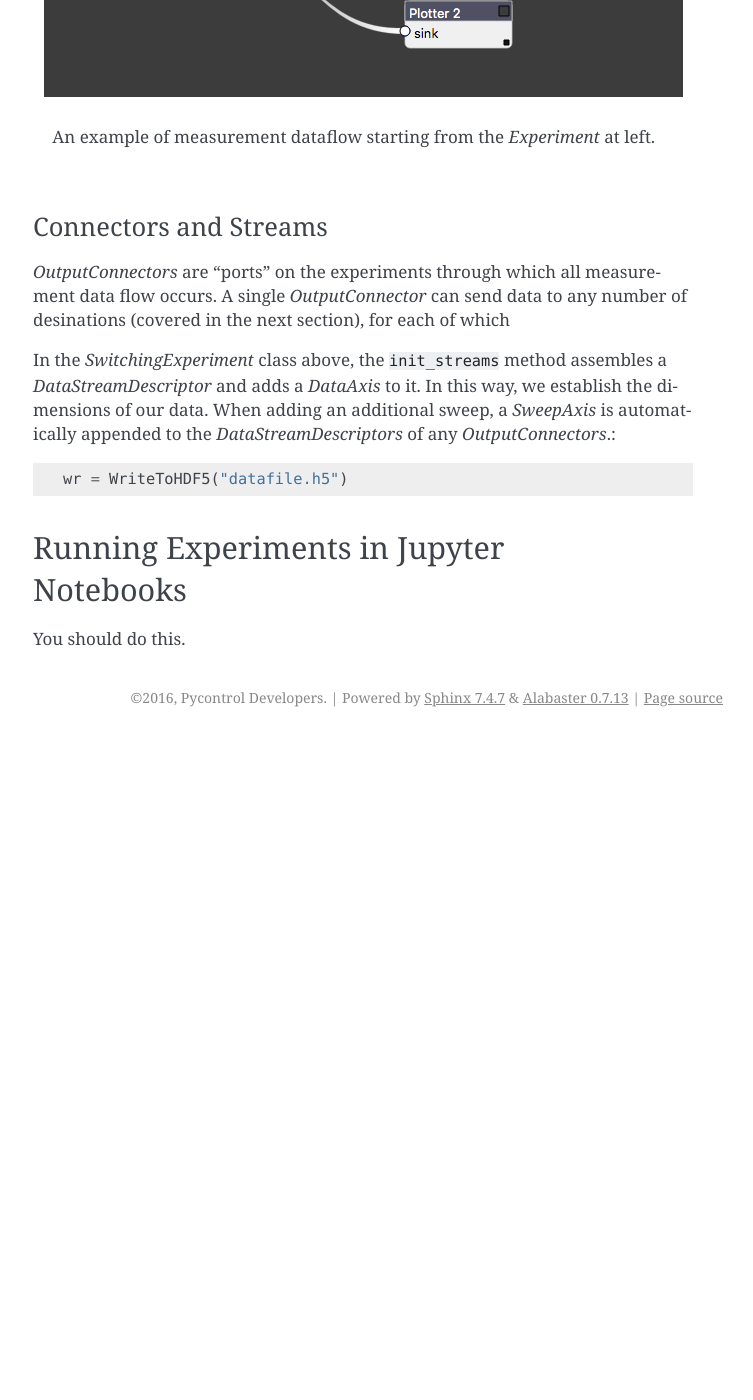
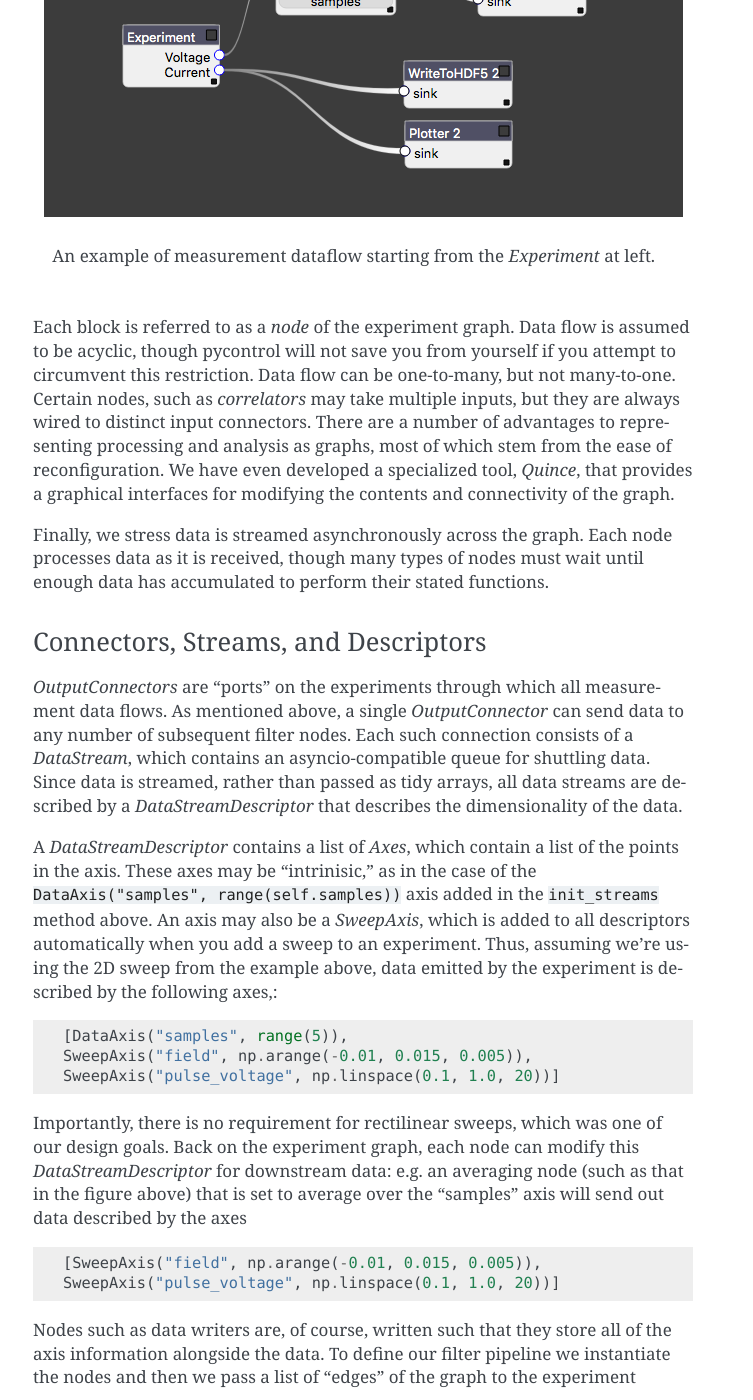
Before and after one commit to BBN-Q/Auspex, a Sphinx documentation site: the page built from doc/experiments.rst, in a window 1280 px wide and 1400 px high, scrolled down 2717 px. Shown: the whole window, without its empty margins (387-1140 px from the left). Built offline with Sphinx 7.4.7, drawn with Linux system fonts in a browser that asks for light colours; pages that are not in the unit, such as notebooks, are missing from menus; before the commit the page ends 3454 px from its top, so only the background shows below that; some of the changed text lies outside the part shown.

Commit message:
More docs.

```diff
--- a/doc/experiments.rst
+++ b/doc/experiments.rst
@@ -23,7 +23,7 @@ Instantiating a few *Instrument* classes as decribed in the :ref:`relevant docum
 
     avg_res_vals = np.mean(resistance, axis=0)
 
-We have omitted a number of configuration commands for brevity. The above script works perfectly well if we always perform the exact same measurement, i.e. we hold the field and pulse amplitude fixed but vary its duration. This is normally an unrealistic restriction, since the experimentor more often than not will want to repeat the same fundamental measurement for any numbe of sweep conditions.
+We have omitted a number of configuration commands for brevity. The above script works perfectly well if we always perform the exact same measurement, i.e. we hold the field and pulse amplitude fixed but vary its duration. This is normally an unrealistic restriction, since the experimentor more often than not will want to repeat the same fundamental measurement for any number of sweep conditions.
 
 Defining Experiments
 ********************
@@ -42,15 +42,16 @@ Therefore, we recommend that users package their measurements into *Experiments*
         # Constants
         samples = 5
 
-        # Instruments
+        # Instruments, connections aren't made until run_sweeps called
         pspl  = Picosecond10070A("GPIB0::24::INSTR")
         mag   = AMI430("192.168.5.109")
         keith = Keithley2400("GPIB0::25::INSTR")
 
         def init_instruments(self):
-            # Instrument initialization goes here
+            # Instrument initialization goes here, and is run
+            # automatically by run_sweeps
 
-            # Assign methods
+            # Assign methods to parameters
             self.field.assign_method(self.mag.set_field)
             self.pulse_duration.assign_method(self.pspl.set_duration)
             self.pulse_voltage.assign_method(self.pspl.set_voltage)
@@ -61,14 +62,19 @@ Therefore, we recommend that users package their measurements into *Experiments*
             self.field.add_post_push_hook(lambda: time.sleep(0.1))
 
         def init_streams(self):
-            self.resistance.add_axis(DataAxis("samples",
-                                              range(self.samples)))
+            # Establish the "intrinsic" data dimensions
+            # run by run_sweeps.
+            ax = DataAxis("samples", range(self.samples))
+            self.resistance.add_axis(ax)
 
         async def run(self):
+            # This is the inner loop, which is run for each set of
+            # sweep parameters by run_sweeps. Data is pushed out
+            # to the world through the output connectors.
             pspl.trigger()
             await self.resistance.push(keith.resistance)
 
-Here the control parameters, output data connectors, and the central measurement have crystallized into separate entities. To run the same experiment as was performed above, we must add a *sweep* to the experiment,::
+Here the control parameters, data flow, and the central measurement "kernel" have crystallized into separate entities. To run the same experiment as was performed above, we add a *sweep* to the experiment,::
 
     # Define a 1D sweep
     exp = SwitchingExperiment()
@@ -85,29 +91,46 @@ but we can at this point sweep any *Parameter* or a combination thereof: ::
 
 These sweeps can be based on *Parameter* tuples in order to accomodate non-rectilinear sweeps, and can be made adaptive by specifying convergence criteria that can modifying the sweeps on the fly. Full documentation is provided here. The time spent writing a full *Experiment* often pays dividends in terms of flexibility.
 
-
 The Measurement Pipeline
 ************************
 
-The central ``run`` method of an *Experiment* should not need to worry about file IO and plotting, nor should we bake common analysis routines (filtering, plotting, etc.) into the code that is only responsible for taking data. Therefore, pycontrol relegates these tasks to the measurement pipeline, which provides dataflow such as that in the image below.
+The central ``run`` method of an *Experiment* should not need to worry about file IO and plotting, nor should we bake common analysis routines (filtering, plotting, etc.) into the code that is only responsible for taking data. Pycontrol relegates these tasks to the measurement pipeline, which provides dataflow such as that in the image below.
 
 .. figure:: images/ExperimentFlow.png
    :align: center
 
    An example of measurement dataflow starting from the *Experiment* at left.
 
-Connectors and Streams
-######################
+Each block is referred to as a *node* of the experiment graph. Data flow is assumed to be acyclic, though pycontrol will not save you from yourself if you attempt to circumvent this restriction. Data flow can be one-to-many, but not many-to-one. Certain nodes, such as *correlators* may take multiple inputs, but they are always wired to distinct input connectors. There are a number of advantages to representing processing and analysis as graphs, most of which stem from the ease of reconfiguration. We have even developed a specialized tool, *Quince*, that provides a graphical interfaces for modifying the contents and connectivity of the graph.
 
-*OutputConnectors* are "ports" on the experiments through which all measurement data flow occurs. A single *OutputConnector* can send data to any number of desinations (covered in the next section), for each of which
+Finally, we stress data is streamed asynchronously across the graph. Each node processes data as it is received, though many types of nodes must wait until enough data has accumulated to perform their stated functions.
 
-In the *SwitchingExperiment* class above, the ``init_streams`` method assembles a *DataStreamDescriptor* and adds a *DataAxis* to it. In this way, we establish the dimensions of our data. When adding an additional sweep, a *SweepAxis* is automatically appended to the *DataStreamDescriptors* of any *OutputConnectors*.::
+Connectors, Streams, and Descriptors
+####################################
 
+*OutputConnectors* are "ports" on the experiments through which all measurement data flows. As mentioned above, a single *OutputConnector* can send data to any number of subsequent filter nodes. Each such connection consists of a *DataStream*, which contains an asyncio-compatible queue for shuttling data. Since data is streamed, rather than passed as tidy arrays, all data streams are described by a *DataStreamDescriptor* that describes the dimensionality of the data.
 
+A *DataStreamDescriptor* contains a list of *Axes*, which contain a list of the points in the axis. These axes may be "intrinisic," as in the case of the ``DataAxis("samples", range(self.samples))`` axis added in the ``init_streams`` method above. An axis may also be a *SweepAxis*, which is added to all descriptors automatically when you add a sweep to an experiment. Thus, assuming we're using the 2D sweep from the example above, data emitted by the experiment is described by the following axes,::
 
-    wr = WriteToHDF5("datafile.h5")
+    [DataAxis("samples", range(5)),
+    SweepAxis("field", np.arange(-0.01, 0.015, 0.005)),
+    SweepAxis("pulse_voltage", np.linspace(0.1, 1.0, 20))]
 
+Importantly, there is no requirement for rectilinear sweeps, which was one of our design goals. Back on the experiment graph, each node can modify this *DataStreamDescriptor* for downstream data: e.g. an averaging node (such as that in the figure above) that is set to average over the "samples" axis will send out data described by the axes ::
 
+    [SweepAxis("field", np.arange(-0.01, 0.015, 0.005)),
+    SweepAxis("pulse_voltage", np.linspace(0.1, 1.0, 20))]
+
+Nodes such as data writers are, of course, written such that they store all of the axis information alongside the data. To define our filter pipeline we instantiate the nodes and then we pass a list of "edges" of the graph to the experiment ::
+
+    exp   = SwitchingExperiment()
+    write = WriteToHDF5("filename.h5")
+    avg   = Averager(axis='samples')
+    links = [(exp.resistance, avg.sink),
+             (avg.final_average, write.sink)]
+    exp.set_graph(links)
+
+Since this is rather tedious to do manually for large sets of nodes, tools like *Quince* and *PyQLab* can be used to lessen the burden.
 
 Running Experiments in Jupyter Notebooks
 ****************************************
--- a/doc/index.rst
+++ b/doc/index.rst
@@ -46,5 +46,6 @@ Contents:
 
    Instrument Drivers <instruments>
    Defining Experiments <experiments>
+   Advanced Sweeps <sweeps>
    Integration with PyQLab/Quince <integration>
    Full API <api/pycontrol>
--- a/doc/instruments.rst
+++ b/doc/instruments.rst
@@ -1,5 +1,5 @@
 Instrument Documentation
-=======================
+========================
 
 Instruments
 ************
```
Also changed, not shown: doc/sweeps.rst (added, +30 -0 lines).
